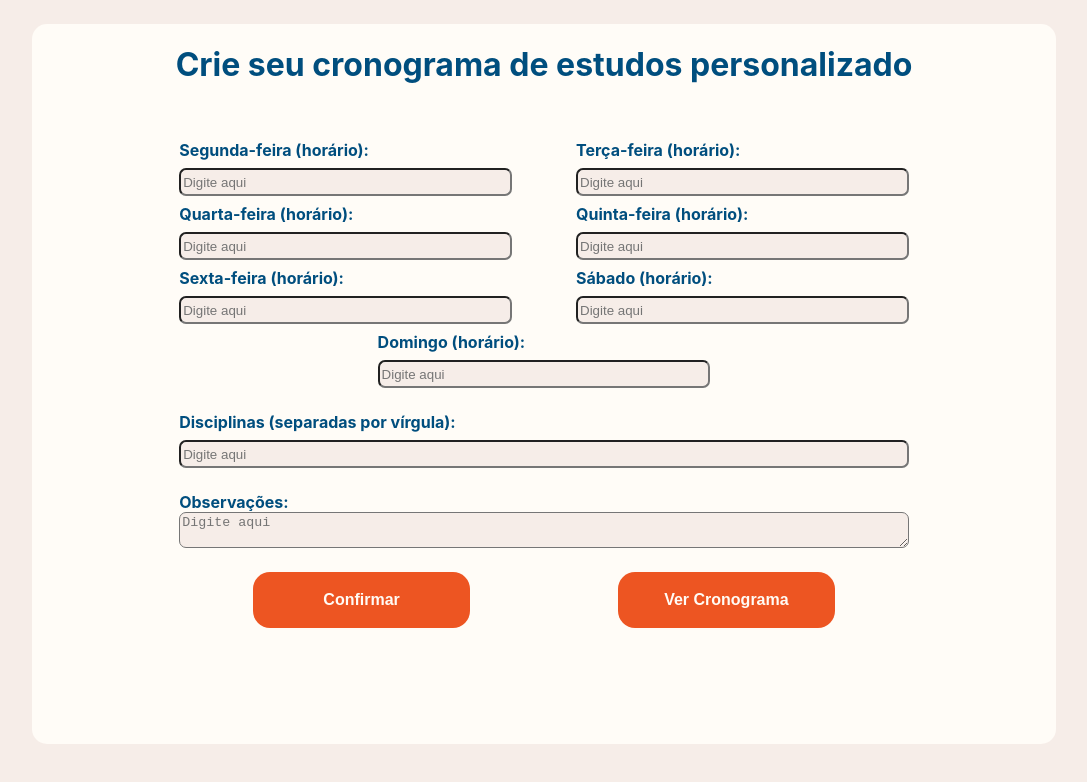
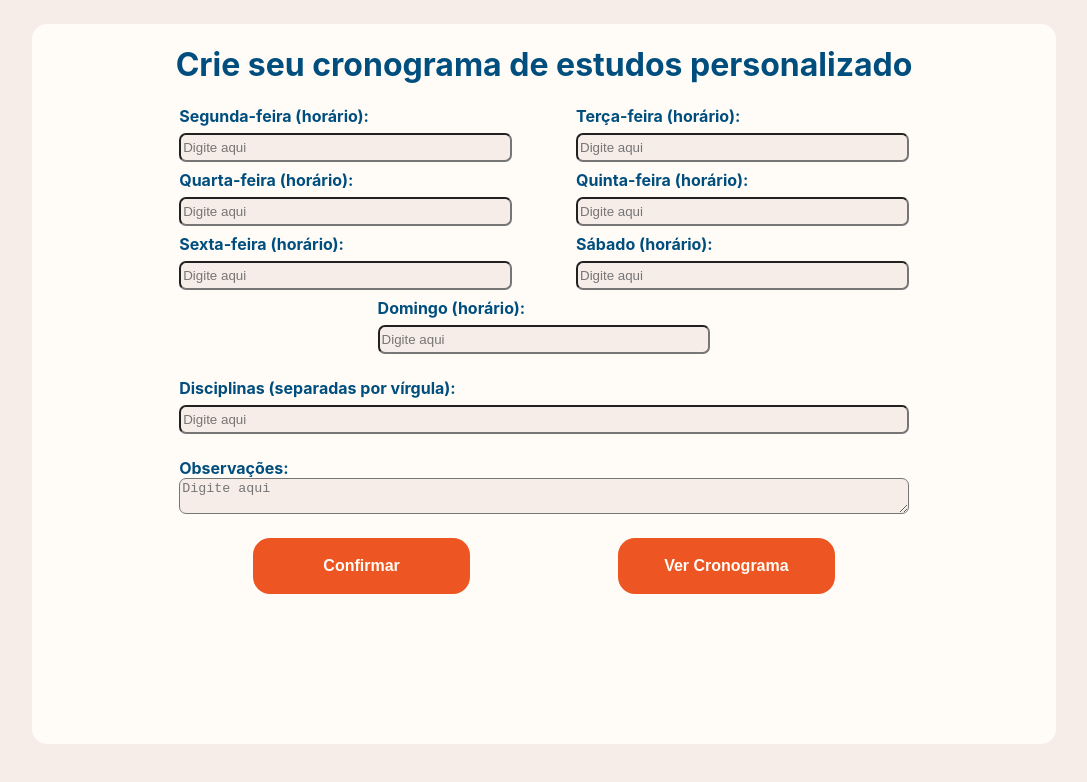
Before and after one commit to Equipe07-DS/FocusMe, a React (Create React App) app in the folder frontend/: page / in a window 1280 px wide. Shown: the top 782 px of the page, without its empty margins (96-1183 px from the left). Built offline with nearby package versions, Linux system fonts and the light colour scheme.

Commit message:
estilização do novo subtítulo na página de fazer um cronograma novo

```diff
--- a/frontend/src/Novo.css
+++ b/frontend/src/Novo.css
@@ -6,6 +6,7 @@
   display: flex;
   justify-content: center;
   align-items: center;
+  justify-items: center;
 
 }
 
@@ -16,29 +17,34 @@
   justify-items: center;
   border-radius: 15px;
   margin-top: 2vh;
-  overflow-y: scroll;
+  overflow-y:auto;
   display: flexbox;
-}
-
-.Informacoes-dias {
-  width: 49vw;
-  direction: grid;
-  row-gap: 0px;
+  align-items: center;
 }
 
 p {
  font-size: small;
 }
 
-
-
 .Tit {
   font-size: bold;
   color: #004E7E;
-
 }
 
 .Caixa-titulo {
   height: min-content;
-  margin-bottom: 7vh;
 }
+
+.Formulario {
+  width: 57vw;
+  display: grid;
+  grid-template-columns: repeat(1, 1fr);
+  justify-items: center;
+}
+
+h2 {
+  width: 56vw;
+  font-size: 17px;
+  font-weight: 600;
+  color: #5A9AC4;
+}
```
